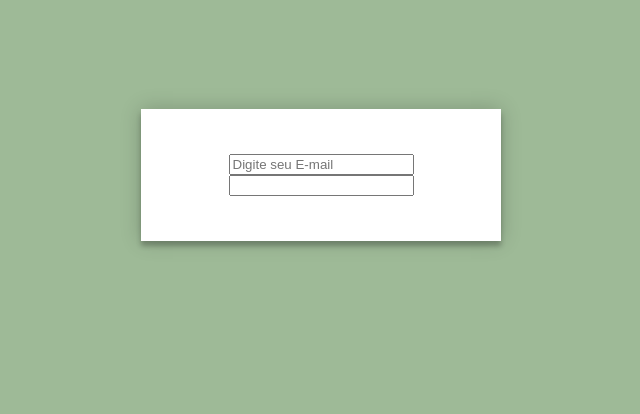
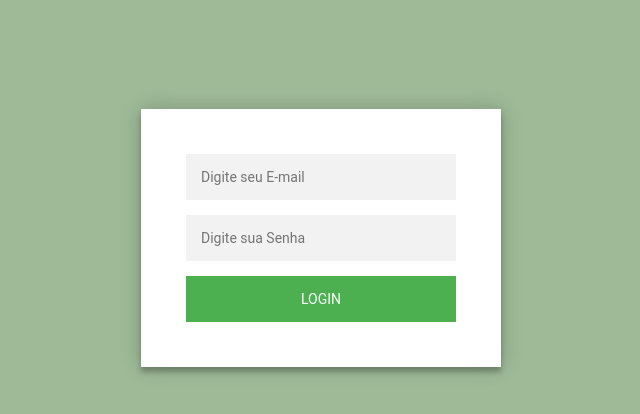
Before and after one commit to joaocorner/Projeto_Painel_PHP, a PHP site: page / in a window 1280 px wide. Shown: the top 414 px of the page, without its empty margins (319-959 px from the left). Run offline with PHP 8.4, Linux system fonts and the light colour scheme.

Commit message:
estilizando input e botões

```diff
--- a/css/style.css
+++ b/css/style.css
@@ -5,16 +5,50 @@ body {
 .login {
   width: 360px;
   margin: auto;
-  padding: 8% 0 0 ;
+  padding: 8% 0 0;
 }
 
-.form{
+.form {
   position: relative;
   z-index: 1;
-    background: #FFFFFF;
+  background: #ffffff;
   max-width: 360px;
   margin: 0 auto 100px;
   padding: 45px;
   text-align: center;
   box-shadow: 0 0 20px 0 rgba(0, 0, 0, 0.2), 0 5px 5px 0 rgba(0, 0, 0, 0.24);
 }
+
+/* faz a formatação do input que estiver dentro da classe form */
+.form input {
+  font-family: "Roboto", sans-serif;
+  outline: 0; /*sem linha por fora*/
+  background: #f2f2f2;
+  width: 100%;
+  border: 0;
+  margin: 0 0 15px;
+  padding: 15px;
+  box-sizing: border-box;
+  font-size: 14px;
+}
+
+.form button {
+  font-family: "Roboto", sans-serif;
+  text-transform: uppercase;
+  outline: 0;
+  background: #4caf50;
+  width: 100%;
+  border: 0;
+  padding: 15px;
+  color: #ffffff;
+  font-size: 14px;
+  -webkit-transition: all 0.3 ease; /*transição para quando passar o mouse*/
+  transition: all 0.3 ease;
+  cursor: pointer;
+}
+
+.form button:hover,
+.form button:active,
+.form button:focus {
+  background: #07720a;
+}
--- a/index.php
+++ b/index.php
@@ -9,9 +9,10 @@
 <body>
     <div class='login'>
         <div class='form'>
-            <form class='registro' action="">
+            <form>
                 <input type="email" name="usuario" placeholder="Digite seu E-mail">
-                <input type="password" name="senha" placehodler="Digite sua Senha">
+                <input type="password" name="senha" placeholder="Digite sua Senha">
+                <button type="submit">Login</button>
             </form>
         </div>
     </div>
```
Lines whose indentation alone changed are shown as unchanged.
